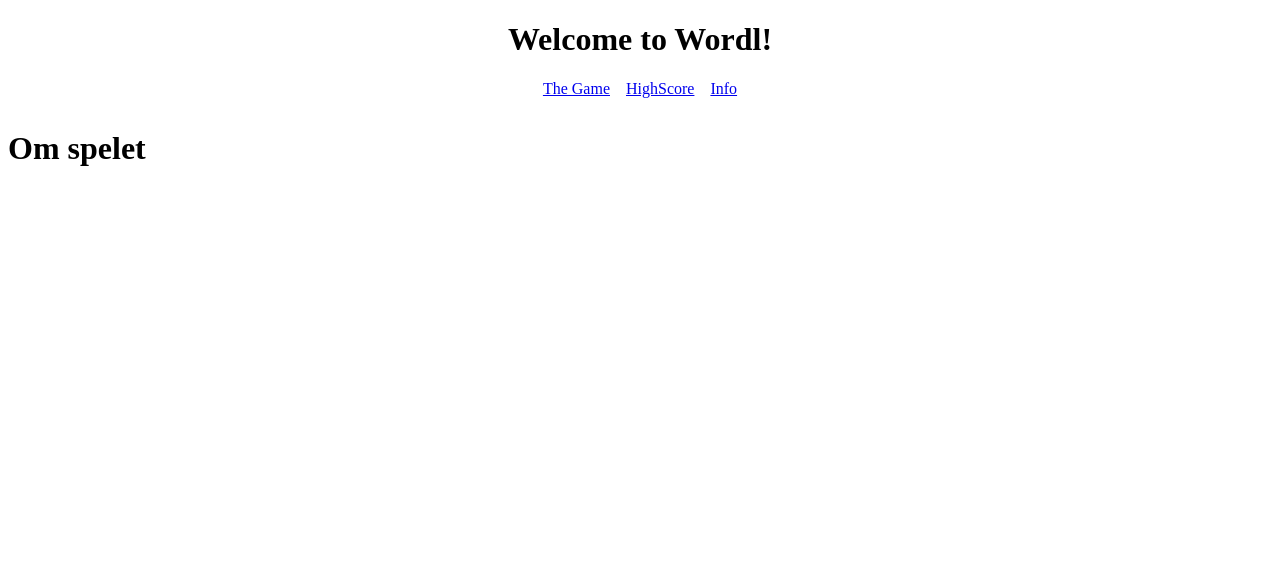
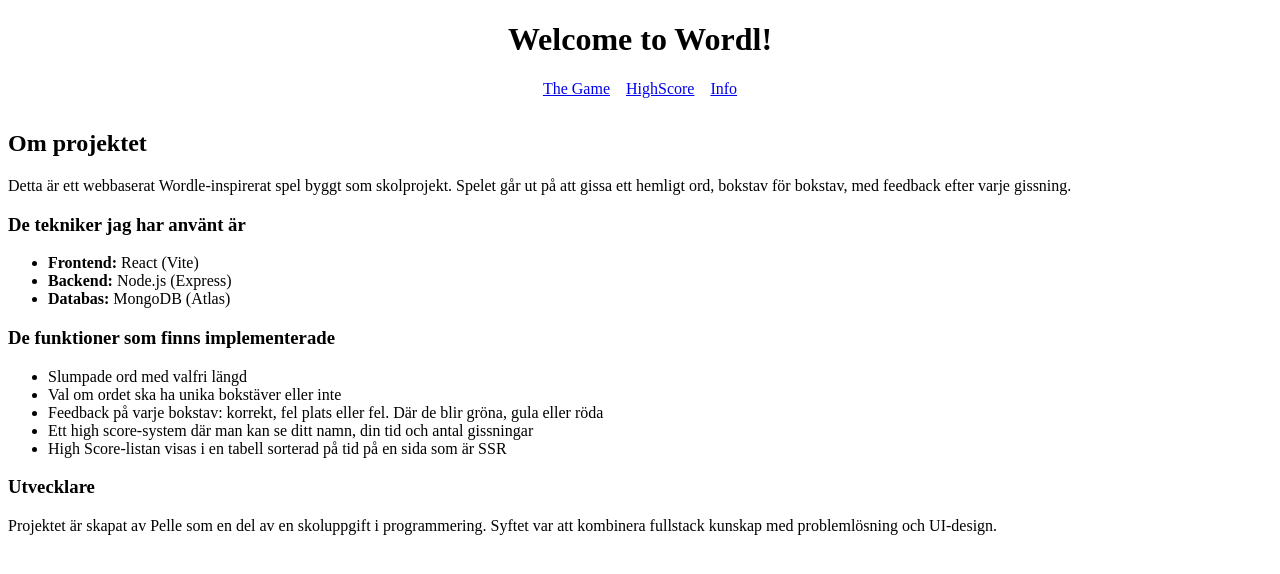
Before and after one commit to NordicNomadicLife/wordl, a React (Vite) app in the folder client/: page /info in a window 1280 px wide. Shown: the top 574 px of the page. Built offline with nearby package versions, Linux system fonts and the light colour scheme.

Commit message:
added a infopage

```diff
--- a/client/src/pages/Info.jsx
+++ b/client/src/pages/Info.jsx
@@ -1,3 +1,32 @@
-export default function Info() {
-    return <h1> Om spelet</h1>;
-  }
+export default function InfoPage() {
+  return (
+    <div className="infoContainer">
+      <h2> Om projektet</h2>
+
+      <p>
+        Detta är ett webbaserat Wordle-inspirerat spel byggt som skolprojekt. Spelet går ut på att gissa ett hemligt ord, bokstav för bokstav, med feedback efter varje gissning.
+      </p>
+
+      <h3> De tekniker jag har använt är</h3>
+      <ul>
+        <li><strong>Frontend:</strong> React (Vite)</li>
+        <li><strong>Backend:</strong> Node.js (Express)</li>
+        <li><strong>Databas:</strong> MongoDB (Atlas)</li>
+      </ul>
+
+      <h3> De funktioner som finns implementerade</h3>
+      <ul>
+        <li>Slumpade ord med valfri längd</li>
+        <li>Val om ordet ska ha unika bokstäver eller inte</li>
+        <li>Feedback på varje bokstav: korrekt, fel plats eller fel. Där de blir gröna, gula eller röda</li>
+        <li>Ett high score-system där man kan se ditt namn, din tid och antal gissningar</li>
+        <li>High Score-listan visas i en tabell sorterad på tid på en sida som är SSR</li>
+      </ul>
+
+      <h3> Utvecklare</h3>
+      <p>
+        Projektet är skapat av Pelle som en del av en skoluppgift i programmering. Syftet var att kombinera fullstack kunskap med problemlösning och UI-design.
+      </p>
+    </div>
+  );
+}
```
